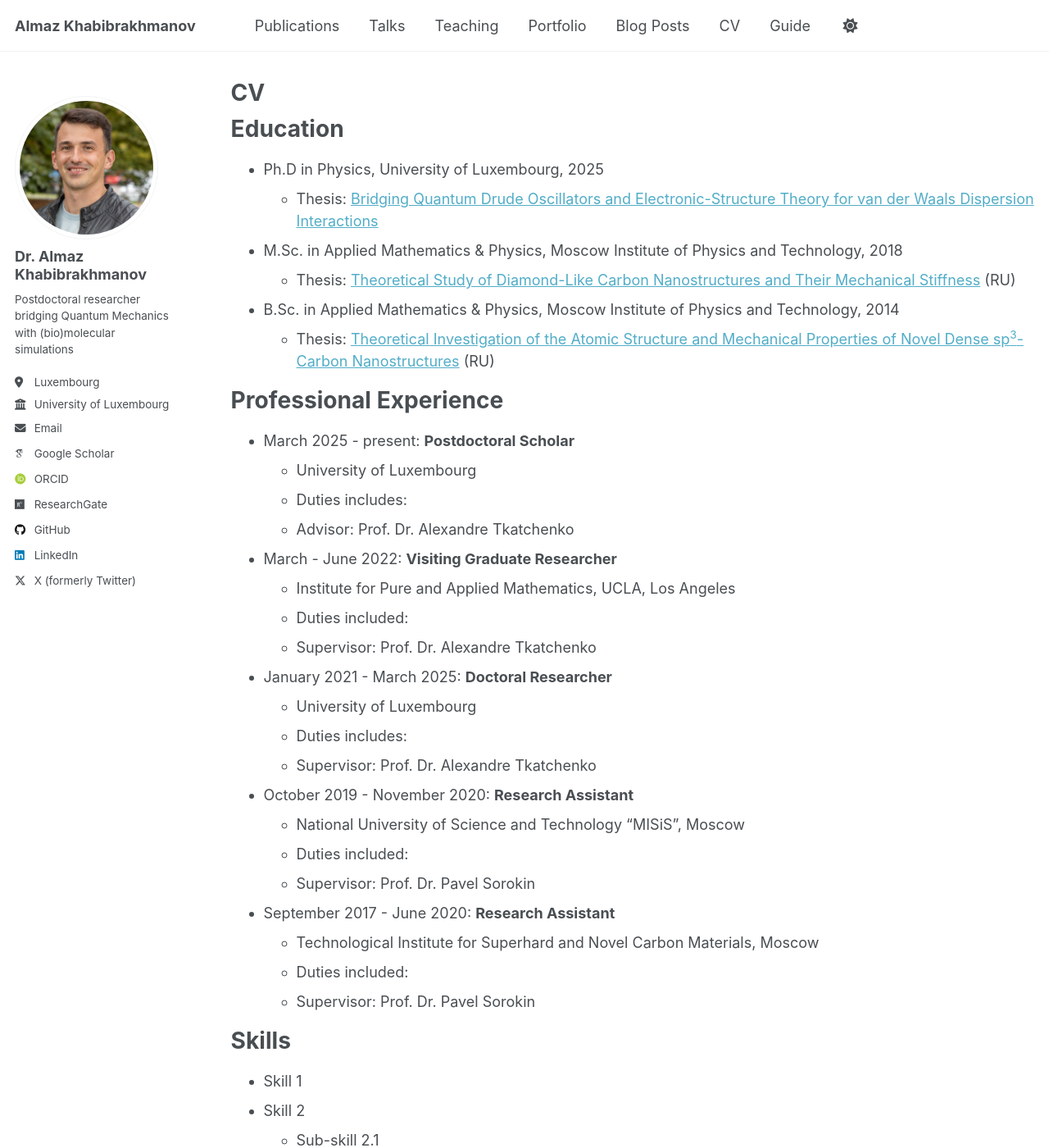
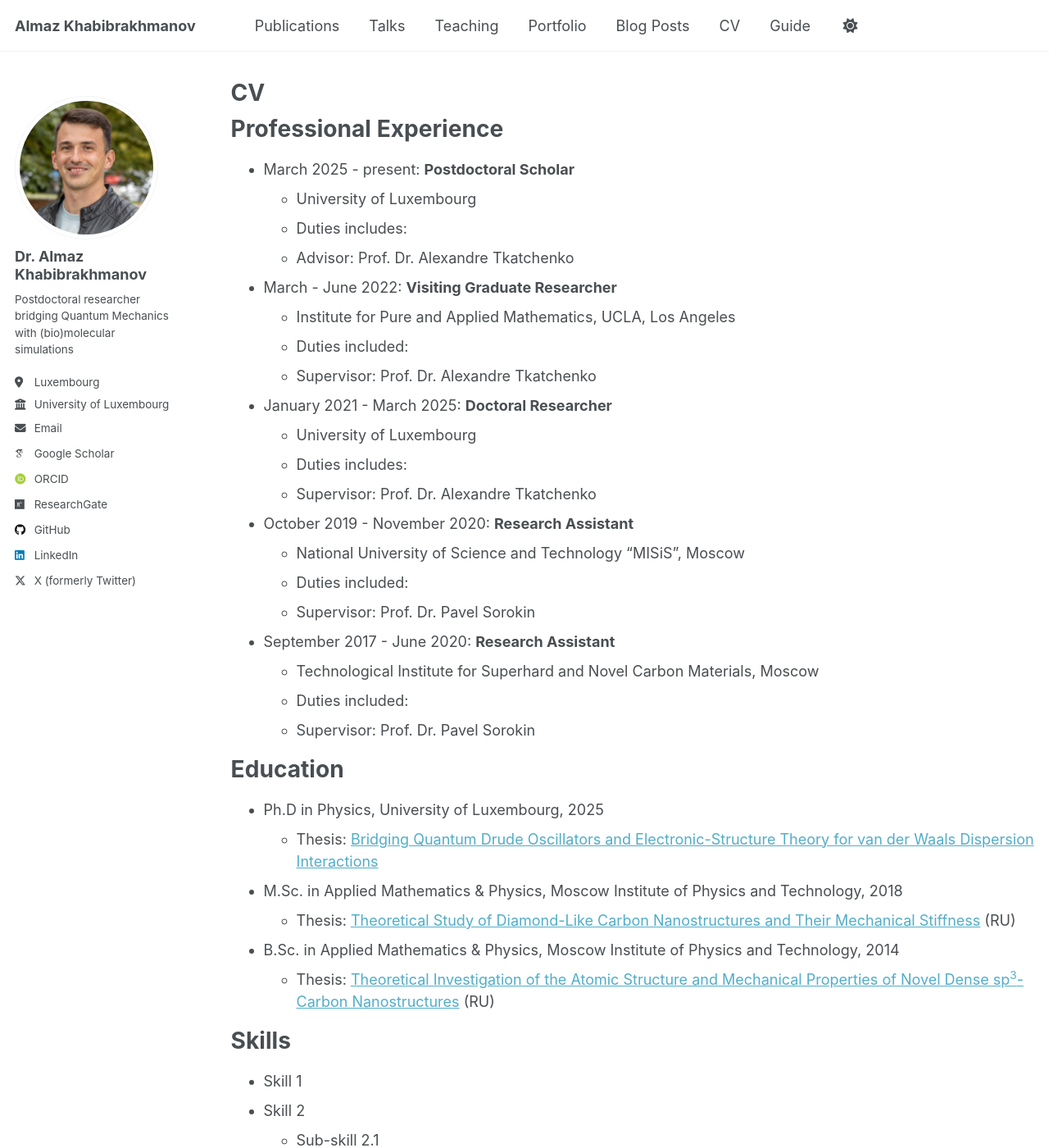
Before and after one commit to almaz-khabibrakhmanov/almaz-khabibrakhmanov.github.io, a Jekyll site: the page built from _pages/cv.md, in a window 1280 px wide and 1400 px high. Shown: the whole window at 82% size. Built offline with Jekyll 4.4.1, drawn with Linux system fonts in a browser that asks for light colours; some web fonts are replaced; a script that is not in the unit is left out; part of the change alters nothing that is shown.

Commit message:
Update cv.md

```diff
--- a/_pages/cv.md
+++ b/_pages/cv.md
@@ -8,15 +8,6 @@ redirect_from:
 ---
 
 {% include base_path %}
-
-Education
-======
-* Ph.D in Physics, University of Luxembourg, 2025
-  * Thesis: [Bridging Quantum Drude Oscillators and Electronic-Structure Theory for van der Waals Dispersion Interactions](https://tcpunilu.com/pages/assets/img/Theses/AKhabibrakhmanov2025.pdf)
-* M.Sc. in Applied Mathematics & Physics, Moscow Institute of Physics and Technology, 2018
-  * Thesis: [Theoretical Study of Diamond-Like Carbon Nanostructures and Their Mechanical Stiffness](https://almaz-khabibrakhmanov.github.io/files/theses/AKhabibrakhmanov_MSc_Thesis_2020.pdf) (RU)
-* B.Sc. in Applied Mathematics & Physics, Moscow Institute of Physics and Technology, 2014
-  * Thesis: [Theoretical Investigation of the Atomic Structure and Mechanical Properties of Novel Dense sp<sup>3</sup>-Carbon Nanostructures](https://almaz-khabibrakhmanov.github.io/files/theses/AKhabibrakhmanov_BSc_Thesis_2018.pdf) (RU)
 
 Professional Experience
 ======
@@ -44,6 +35,15 @@ Professional Experience
   * Technological Institute for Superhard and Novel Carbon Materials, Moscow
   * Duties included:
   * Supervisor: Prof. Dr. Pavel Sorokin
+
+Education
+======
+* Ph.D in Physics, University of Luxembourg, 2025
+  * Thesis: [Bridging Quantum Drude Oscillators and Electronic-Structure Theory for van der Waals Dispersion Interactions](https://tcpunilu.com/pages/assets/img/Theses/AKhabibrakhmanov2025.pdf)
+* M.Sc. in Applied Mathematics & Physics, Moscow Institute of Physics and Technology, 2018
+  * Thesis: [Theoretical Study of Diamond-Like Carbon Nanostructures and Their Mechanical Stiffness](https://almaz-khabibrakhmanov.github.io/files/theses/AKhabibrakhmanov_MSc_Thesis_2020.pdf) (RU)
+* B.Sc. in Applied Mathematics & Physics, Moscow Institute of Physics and Technology, 2014
+  * Thesis: [Theoretical Investigation of the Atomic Structure and Mechanical Properties of Novel Dense sp<sup>3</sup>-Carbon Nanostructures](https://almaz-khabibrakhmanov.github.io/files/theses/AKhabibrakhmanov_BSc_Thesis_2018.pdf) (RU)
 
 Skills
 ======
```
